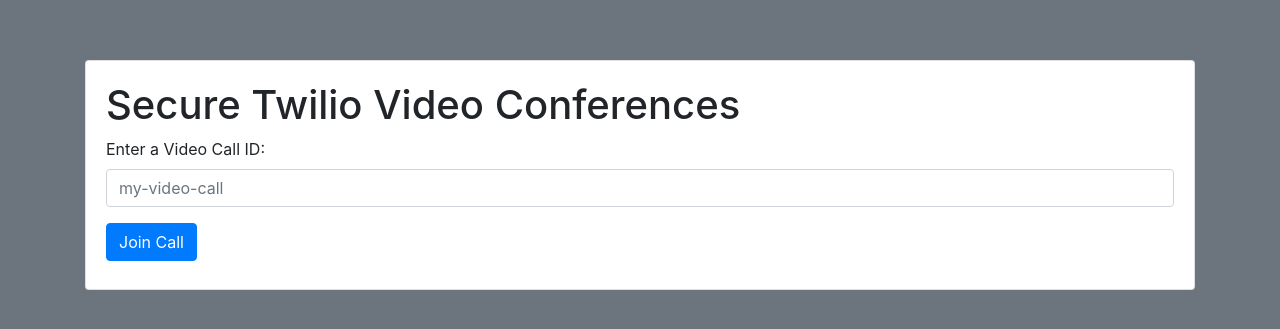
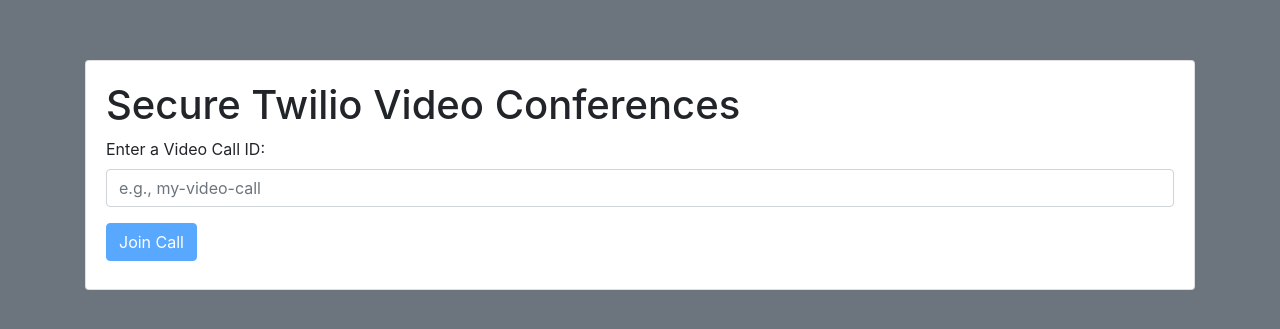
Before and after one commit to auth0-blog/auth0-twilio-programmable-video, a React (Create React App) app: page / in a window 1280 px wide. Shown: the part 225-554 px from the top of the page. Built offline with nearby package versions, Linux system fonts and the light colour scheme.

Commit message:
breaking app into multiple components;

```diff
--- a/package.json
+++ b/package.json
@@ -5,7 +5,10 @@
   "dependencies": {
     "react": "^16.6.0",
     "react-dom": "^16.6.0",
-    "react-scripts": "2.0.5"
+    "react-router": "^4.3.1",
+    "react-router-dom": "^4.3.1",
+    "react-scripts": "2.0.5",
+    "twilio-video": "^1.14.1"
   },
   "scripts": {
     "start": "react-scripts start",
--- a/src/App.js
+++ b/src/App.js
@@ -1,23 +1,45 @@
 import React, {Component} from 'react';
+import {Route, withRouter} from 'react-router-dom';
+import LandingPage from './components/LandingPage';
+import VideoConference from './components/VideoConference';
 
 class App extends Component {
+  constructor(props) {
+    super(props);
+
+    this.state = {
+      videoCallId: '',
+    };
+
+    this.updateVideoCallId = this.updateVideoCallId.bind(this);
+    this.joinConference = this.joinConference.bind(this);
+  }
+
+  joinConference() {
+    this.props.history.push('/video-conference');
+  }
+
+  updateVideoCallId(event) {
+    this.setState({
+      videoCallId: event.target.value.trim(),
+    });
+  }
+
   render() {
     return (
       <div id="main-container" className="d-flex align-items-center bg-secondary">
         <div className="container">
           <div className="row">
             <div className="col-12">
-              <div class="card">
-                <div className="card-body">
-                  <h1>Secure Twilio Video Conferences</h1>
-                  <div className="form-group">
-                    <label htmlFor="exampleFormControlInput1">Enter a Video Call ID:</label>
-                    <input type="email" className="form-control" id="video-call-id"
-                           placeholder="my-video-call"/>
-                  </div>
-                  <button type="submit" className="btn btn-primary mb-2">Join Call</button>
-                </div>
-              </div>
+              <Route path="/" exact render={() => (
+                <LandingPage
+                  videoCallId={this.state.videoCallId}
+                  joinConference={this.joinConference}
+                  updateVideoCallId={this.updateVideoCallId}/>
+              )}/>
+              <Route path="/video-conference" render={() => (
+                <VideoConference videoCallId={this.state.videoCallId}/>
+              )}/>
             </div>
           </div>
         </div>
@@ -26,4 +48,4 @@
   }
 }
 
-export default App;
+export default withRouter(App);
--- /dev/null
+++ b/src/components/LandingPage.js
@@ -0,0 +1,25 @@
+import React from 'react';
+
+function LandingPage(props) {
+  return (
+    <div className="card">
+      <div className="card-body">
+        <h1>Secure Twilio Video Conferences</h1>
+        <div className="form-group">
+          <label htmlFor="exampleFormControlInput1">Enter a Video Call ID:</label>
+          <input type="email" className="form-control" id="video-call-id"
+                 onChange={props.updateVideoCallId}
+                 value={props.videoCallId}
+                 placeholder="e.g., my-video-call"/>
+        </div>
+        <button className="btn btn-primary mb-2"
+                onClick={props.joinConference}
+                disabled={!props.videoCallId.trim()}>
+          Join Call
+        </button>
+      </div>
+    </div>
+  );
+}
+
+export default LandingPage;
--- /dev/null
+++ b/src/components/VideoConference.js
@@ -0,0 +1,37 @@
+import React, {Component} from 'react';
+import { connect } from 'twilio-video';
+
+class VideoConference extends Component {
+  constructor(props) {
+    super(props);
+    this.state = {
+      message: 'Loading ...',
+    }
+  }
+
+  async componentDidMount() {
+    console.log(this.props.videoCallId);
+    try {
+      const room = await connect('$TOKEN', { name: this.props.videoCallId });
+      room.on('participantConnected', () => {
+        this.setState({
+          message: `Successfully joined a Room: ${room}`,
+        });
+      });
+    } catch (error) {
+      this.setState({
+        message: error.message,
+      });
+    }
+  }
+
+  render() {
+    return (
+      <div>
+        {this.state.message}
+      </div>
+    );
+  }
+}
+
+export default VideoConference;
--- a/src/index.js
+++ b/src/index.js
@@ -3,8 +3,14 @@
 import './index.css';
 import App from './App';
 import * as serviceWorker from './serviceWorker';
+import {BrowserRouter} from 'react-router-dom';
 
-ReactDOM.render(<App />, document.getElementById('root'));
+ReactDOM.render(
+  <BrowserRouter>
+    <App/>
+  </BrowserRouter>,
+  document.getElementById('root')
+);
 
 // If you want your app to work offline and load faster, you can change
 // unregister() to register() below. Note this comes with some pitfalls.
```
Also changed, not shown: 1 other file (tests, documents, lock files or other folders).
